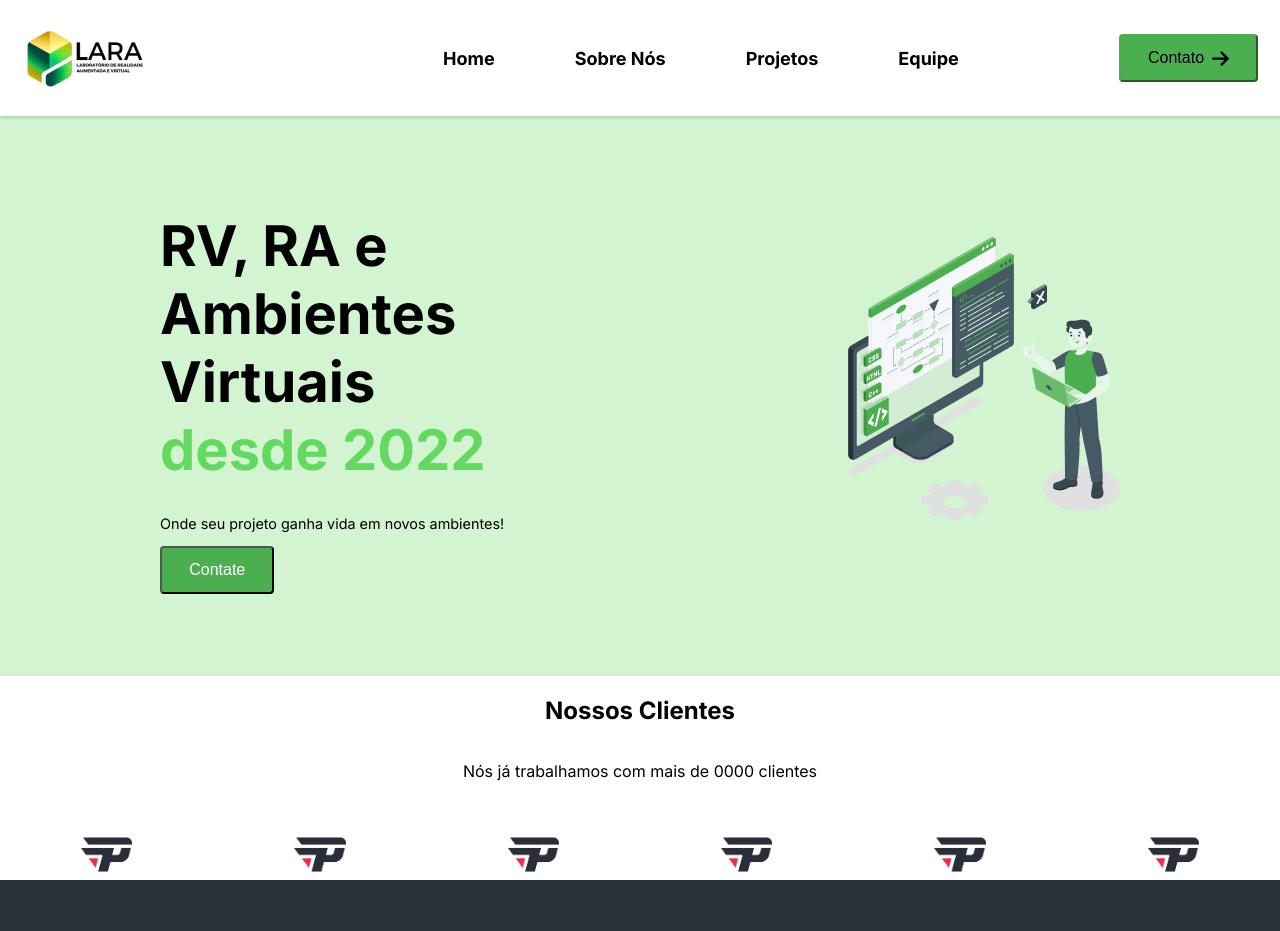
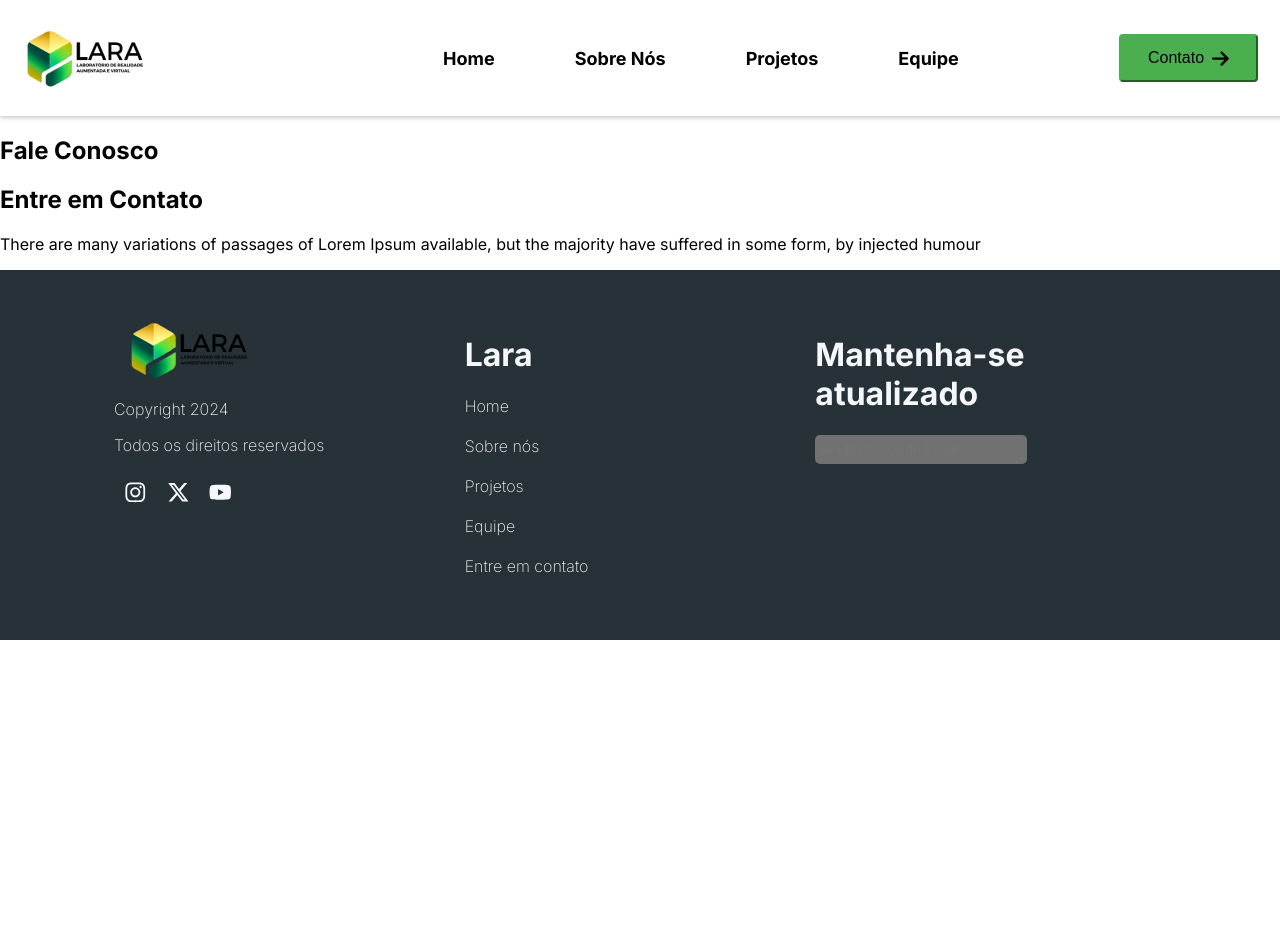
Before and after one commit to AdielSM/Lara-Page, a Next.js app: page /contacts in a window 1280 px wide. Before the commit this address had no page. Shown: the top 931 px of the page. After the commit the page ends 800 px from the top, so only its background shows below. Built offline with nearby package versions, Linux system fonts and the light colour scheme.

Commit message:
Ajustes nas paginas

```diff
--- /dev/null
+++ b/src/app/contacts/page.js
@@ -0,0 +1,20 @@
+export default function page() {
+    return(
+        <main>
+            <section>
+                <div>
+                    <h2>Fale Conosco</h2>
+                    <h1>Entre em Contato</h1>
+                    <p>
+                    There are many variations of passages of Lorem Ipsum available, but the majority have suffered in some form, by injected humour
+                    </p>
+                </div>
+            </section>
+            <section>
+                <div>
+
+                </div>
+            </section>
+        </main>
+    )
+}
--- a/src/app/layout.js
+++ b/src/app/layout.js
@@ -2,7 +2,7 @@ import { Inter } from "next/font/google";
 import Header from "../components/Header";
 import Footer from "../components/Footer";
 import '../style/globals.css';
-import Home from "./pages/Home";
+
 
 const inter = Inter({ subsets: ["latin"] });
 
@@ -16,9 +16,8 @@ export default function RootLayout({ children }) {
       <html lang="pt-BR">
         <body className={inter.className} >
           <Header/>
-          <Home/>
+          {children}
           <Footer/>
-          {children}
         </body>
       </html>
     );
--- a/src/app/pages/Home.jsx
+++ /dev/null
@@ -1,41 +0,0 @@
-import styles from '../../style/home.module.css'
-import main_picture from '../../../public/main_picture.png'
-import logo_example from '../../../public/logo_example.png'
-import Image from 'next/image'
-
-export default function Home() {
-    return (
-        <main>
-            {/* Modificar Nome das classes urgente!! */}
-            <section className={styles.main}>
-                <div className={styles.main_content}>
-                    <h1 className={styles.main_title}>
-                        RV, RA e Ambientes<br/>
-                        Virtuais<br/>
-                        <span className={styles.main_title_green}>desde 2022</span>
-                    </h1>
-                    <p className={styles.main_subtitle}>
-                    Onde seu projeto ganha vida em novos ambientes!
-                    </p>
-                    <button className={styles.main_button}>Contate</button>
-                </div>
-                <div>
-                    <Image className={styles.main_picture} src={main_picture}
-                    alt="Imagem principal"/>
-                </div>
-            </section>
-            <section className={styles.our_clients}>
-                <h1>Nossos Clientes</h1>
-                <p>Nós já trabalhamos com mais de 0000 clientes</p>
-                <div className={styles.clients_logo_list}>
-                    <Image className={styles.logo_example} src={logo_example} alt="Logo do cliente 2"/>
-                    <Image className={styles.logo_example} src={logo_example} alt="Logo do cliente 1"/>
-                    <Image className={styles.logo_example} src={logo_example} alt="Logo do cliente 3"/>
-                    <Image className={styles.logo_example} src={logo_example} alt="Logo do cliente 4"/>
-                    <Image className={styles.logo_example} src={logo_example} alt="Logo do cliente 5"/>
-                    <Image className={styles.logo_example} src={logo_example} alt="Logo do cliente 6"/>
-                </div>
-            </section>
-        </main>
-    )
-}
--- a/src/components/Footer.jsx
+++ b/src/components/Footer.jsx
@@ -1,9 +1,7 @@
 import Image from "next/image";
 import logo from "../../public/Logo_Lara.png";
 import { FontAwesomeIcon } from '@fortawesome/react-fontawesome';
-import { faInstagram } from '@fortawesome/free-brands-svg-icons';
-import { faXTwitter } from '@fortawesome/free-brands-svg-icons';
-import { faYoutube } from '@fortawesome/free-brands-svg-icons';
+import { faInstagram, faXTwitter, faYoutube } from '@fortawesome/free-brands-svg-icons';
 import styles from '../style/footer.module.css';
 
 
```
Also changed, not shown: src/app/page.js (+39 -5 lines).
